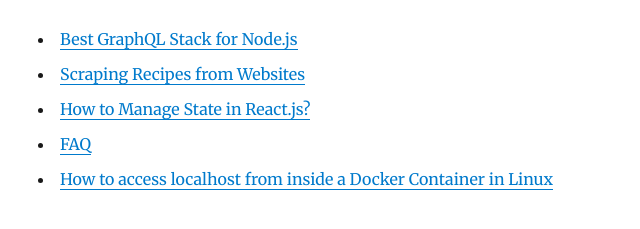
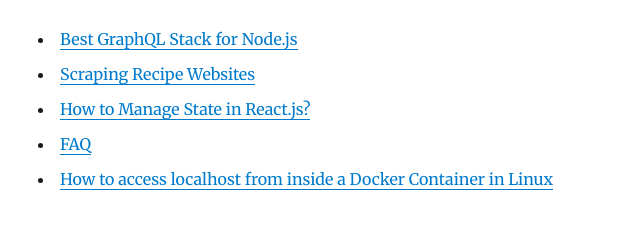
Before and after one commit to benawad/benawad.com, a Gatsby site: page / in a window 1280 px wide. Shown: the part 673-902 px from the top of the page, 287-927 px from the left. Built offline with nearby package versions, Linux system fonts and the light colour scheme; Gatsby itself is replaced by a stand-in of ours; some packages are replaced by stand-ins of ours.

Commit message:
change my mind on url again

```diff
--- a/content/blog/scraping-recipes-from-websites/index.md
+++ b/content/blog/scraping-recipe-websites/index.md
@@ -1,5 +1,5 @@
 ---
-title: Scraping Recipes from Websites
+title: Scraping Recipe Websites
 description: How I built an importer to extract recipes from HTML.
 date: 2020-05-11
 ---
```
Also changed, not shown: content/blog/scraping-recipe-websites/html-lca.png (renamed from content/blog/scraping-recipes-from-websites/html-lca.png), content/blog/scraping-recipe-websites/ig-step-blocks.png (renamed from content/blog/scraping-recipes-from-websites/ig-step-blocks.png), content/blog/scraping-recipe-websites/marinara-sauce.png (renamed from content/blog/scraping-recipes-from-websites/marinara-sauce.png), content/blog/scraping-recipe-websites/recipe-jsonld.png (renamed from content/blog/scraping-recipes-from-websites/recipe-jsonld.png), content/blog/scraping-recipe-websites/tree-example.png (renamed from content/blog/scraping-recipes-from-websites/tree-example.png), 3 other files.
